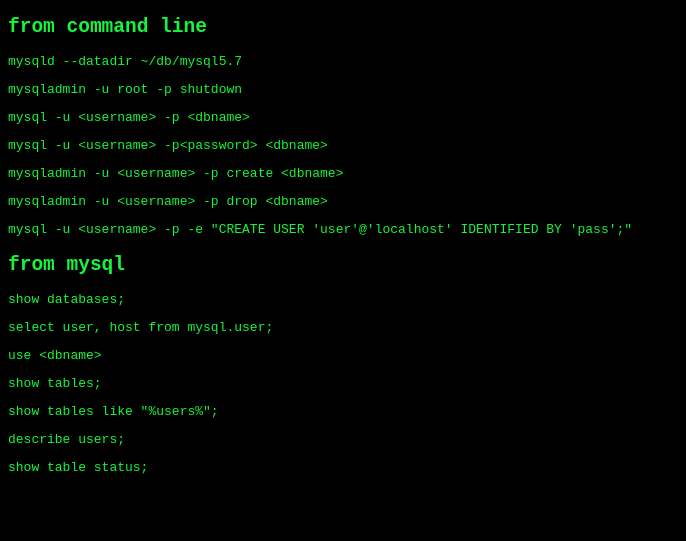
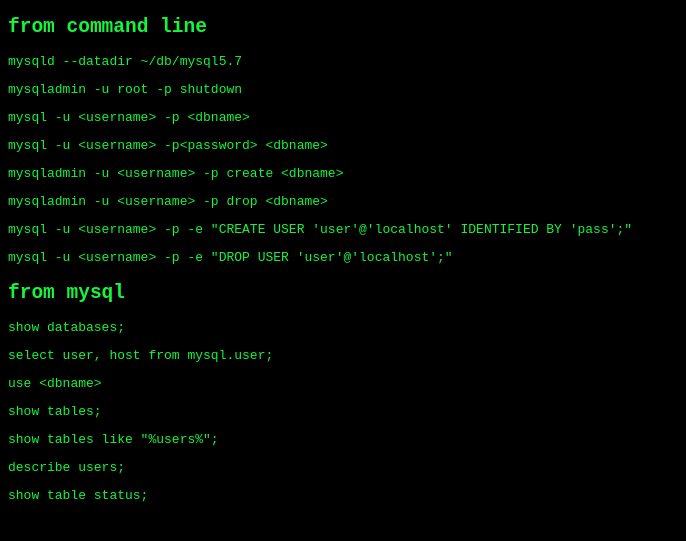
Before and after one commit to davejagoda/davejagoda.github.io, a Jekyll site: the page built from useful/useful_mysql_commands.md, in a window 1280 px wide. Shown: the top 541 px of the page, without its empty margins (0-686 px from the left). Built offline with Jekyll 4.4.1, drawn with Linux system fonts in a browser that asks for light colours.

Commit message:
Add DROP USER to useful_mysql_commands.md

```diff
--- a/useful/useful_mysql_commands.md
+++ b/useful/useful_mysql_commands.md
@@ -20,6 +20,8 @@ from command line
 
 `mysql -u <username> -p -e "CREATE USER 'user'@'localhost' IDENTIFIED BY 'pass';"`
 
+`mysql -u <username> -p -e "DROP USER 'user'@'localhost';"`
+
 from mysql
 ----------
 
```
